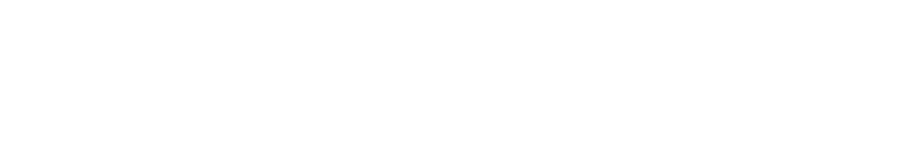
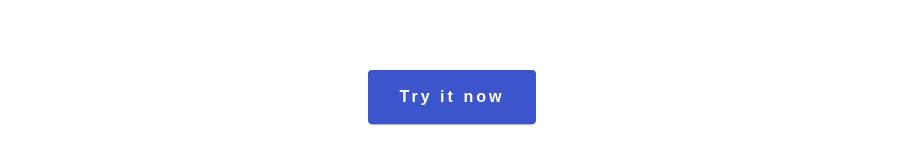
Before and after one commit to lodsa-ntos/vibralisten, a React (Create React App) app in the folder frontend/: page / in a window 1280 px wide. Shown: the part 2063-2228 px from the top of the page, without its empty margins (188-1091 px from the left). Built offline with nearby package versions, Linux system fonts and the light colour scheme.

Commit message:
Refactor button components: remove old Button and replace with new ButtonConvert and ButtonCTA components, update styles and structure for improved functionality

```diff
--- /dev/null
+++ b/frontend/src/components/Button/buttonCTA.css
@@ -0,0 +1,39 @@
+.spacing-between-about-and-btn {
+  height: 200pt;
+}
+.container-cta-btn {
+  display: flex;
+  justify-content: center;
+  align-items: center;
+}
+.cta-btn {
+  cursor: pointer;
+  width: 20%;
+  border-radius: 4px;
+  background-color: var(--blue-vibrant);
+  border: 2px solid var(--blue-vibrant);
+  box-sizing: border-box;
+  height: 54px;
+  padding: 12px 24px;
+  font-size: 16px;
+  letter-spacing: 0.19em;
+  line-height: 1.2;
+  font-weight: bold;
+  color: var(--white);
+  box-shadow:
+  0 3px 1px -2px rgba(0, 0, 0, 0.12),
+  0 3px 2px -2px rgba(0, 0, 0, 0.12),
+  0 3px 1px -2px rgba(0, 0, 0, 0.12);
+}
+.cta-btn:hover {
+  background-color: var(--blue-vibrant);
+  border-radius: 4px;
+  box-shadow:
+  0 4px 6px rgba(0, 0, 0, 0.1),
+  0 4px 6px rgba(0, 0, 0, 0.1),
+  0 4px 6px rgba(0, 0, 0, 0.1);
+}
+.cta-btn:active {
+  background-color: var(--blue-vibrant);
+  transform: scale(0.98);
+}
--- /dev/null
+++ b/frontend/src/components/Button/buttonCTA.js
@@ -0,0 +1,17 @@
+import React from "react";
+import "./buttonCTA.css";
+
+const ButtonCTA = () => {
+ return (
+  <>
+  {/* Spacing between link box and button */}
+  <div className="spacing-between-about-and-btn"></div>
+
+  <div className="container-cta-btn">
+    <button className="cta-btn" type="submit">Try it now</button>
+  </div>
+  </>
+ );
+};
+
+export default ButtonCTA;
--- a/frontend/src/components/Button/Button.js
+++ b/frontend/src/components/Button/buttonConvert.js
@@ -1,5 +1,5 @@
 import React from "react";
-import "./Button.css";
+import "./buttonConvert.css";
 
 const ButtonConvert = () => {
   return (
--- a/frontend/src/pages/About/About.js
+++ b/frontend/src/pages/About/About.js
@@ -1,5 +1,6 @@
 import React from "react";
 import { FcIdea, FcFlashOn, FcHeadset, FcGlobe } from "react-icons/fc";
+import ButtonCTA from "../../components/Button/buttonCTA";
 import "./About.css";
 
 const About = () => {
@@ -88,6 +89,8 @@
         </div>
       </div>
 
+      <ButtonCTA />
+
     </section>
   );
 };
--- a/frontend/src/pages/Home/Home.js
+++ b/frontend/src/pages/Home/Home.js
@@ -2,7 +2,7 @@
 import Header from "../../components/Header/Header";
 import About from "../About/About";
 import FAQs from "../FAQs/FAQs";
-import ButtonConvert from "../../components/Button/Button";
+import ButtonConvert from "../../components/Button/buttonConvert";
 import "../../assets/styles/global.css";
 import "./Home.css";
 
```
Also changed, not shown: frontend/src/components/Button/buttonConvert.css (renamed from frontend/src/components/Button/Button.css).
